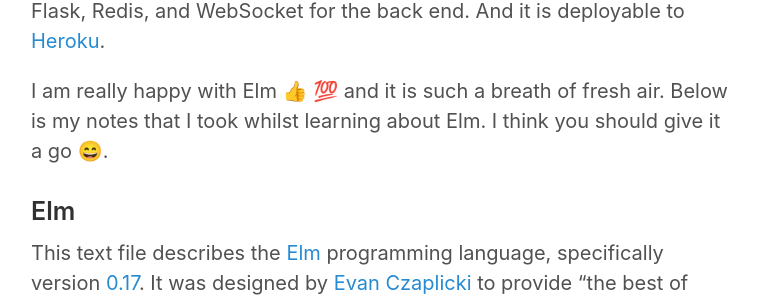
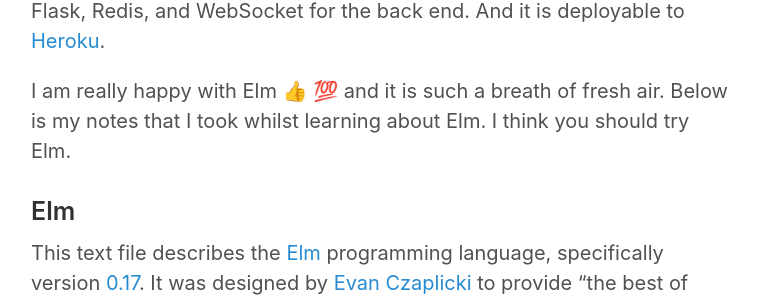
Before and after one commit to donny/donny.github.io, a Jekyll site: the page built from _posts/2016-06-16-my-elm-adventure.md, in a window 1280 px wide and 900 px high, scrolled down 844 px. Shown: the part 181-483 px from the top of the window, without its empty margins (259-1017 px from the left). Built offline with Jekyll 4.4.1, drawn with Linux system fonts in a browser that asks for light colours; nearby versions of some CDN libraries; emoji names are drawn with the system emoji font.

Commit message:
Minor edit

```diff
--- a/_posts/2016-06-16-my-elm-adventure.md
+++ b/_posts/2016-06-16-my-elm-adventure.md
@@ -9,7 +9,7 @@
 
 Our team used [IdeaBoardz](http://www.ideaboardz.com) to conduct our retros and I thought that its UI could be improved :wink:. Thus, I decided to spend the following week after my learning to build [Elmütt](https://github.com/donny/elmutt) that is a fresh clone of IdeaBoardz written in Elm. It uses Elm 0.17 and Bootstrap 4 for the front end; and Python 2.7, Flask, Redis, and WebSocket for the back end. And it is deployable to [Heroku](https://www.heroku.com).
 
-I am really happy with Elm :thumbsup: :100: and it is such a breath of fresh air. Below is my notes that I took whilst learning about Elm. I think you should give it a go :smile:.
+I am really happy with Elm :thumbsup: :100: and it is such a breath of fresh air. Below is my notes that I took whilst learning about Elm. I think you should try Elm.
 
 ### Elm
 
```
